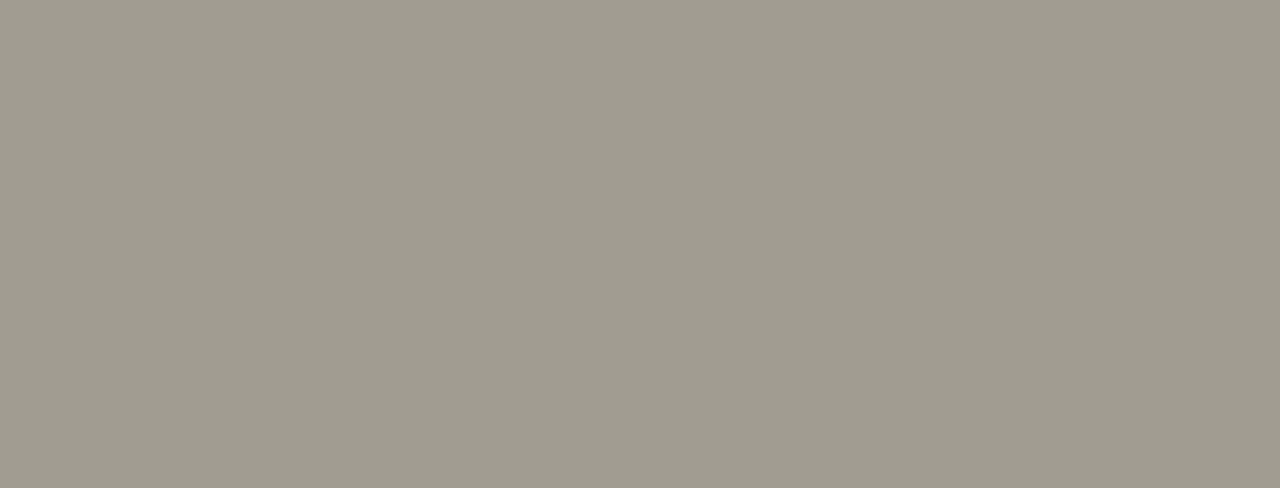
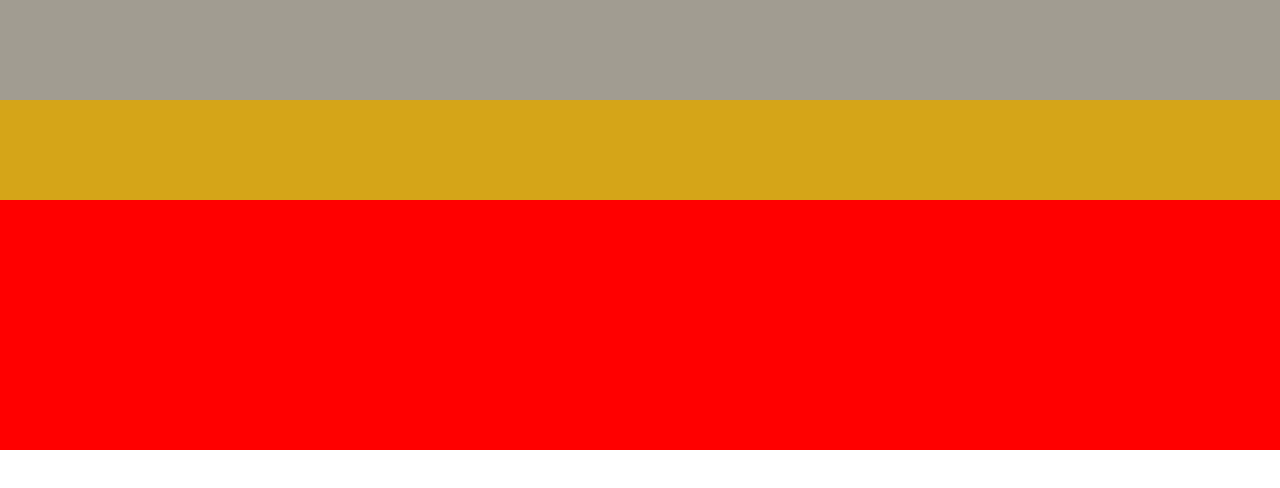
Before and after one commit to crontreras1/landing-palbaby, a plain HTML site: page index.html in a window 1280 px wide. Drawn offline with Linux system fonts and the light colour scheme.

Commit message:
pruebas, usé variables globales, creé variable local para probar

```diff
--- a/index.html
+++ b/index.html
@@ -9,9 +9,11 @@
     <link rel=“preconnect” href=“https://fonts.gstatic.com” crossorigin>
     <link href=“https://fonts.googleapis.com/css2?family=IBM+Plex+Sans:wght@400;500;700&display=swap” rel=“stylesheet”>
 
-    <title>Document</title>
+    <title>🐶 PalBaby</title>
 </head>
 <body>
-
+    <nav class="navbar"></nav>
+    <main class="main-section"></main>
+    <footer id="footer"></footer>
 </body>
 </html>
--- a/scss/main.scss
+++ b/scss/main.scss
@@ -7,5 +7,20 @@ $font-stak: 'IBM Plex Sans', sans-serif;
 body {
     margin: 0;
     padding: 0;
-    background-color: #a19c91;
 }
+.navbar {
+    background-color: $primary-color;
+    width: 100%;
+    height: 100px;
+}
+main {
+    background-color: $secondary-color;
+    width: 100%;
+    height: 100px;
+}
+#footer {
+    $background: red;
+    background-color: $background;
+    width: 100%;
+    height: 250px;
+}
```
Also changed, not shown: css/main.css, 1 other file.
